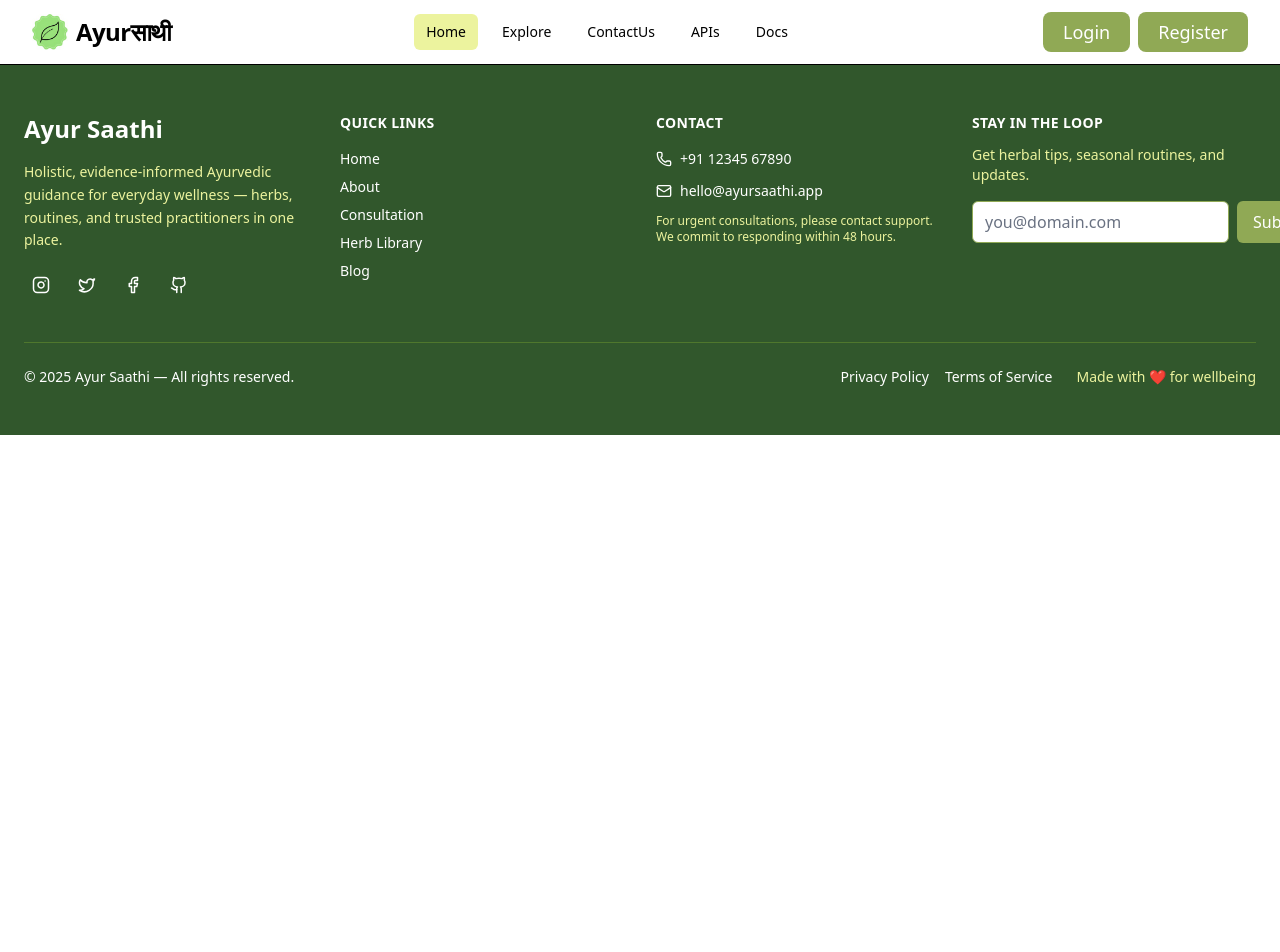
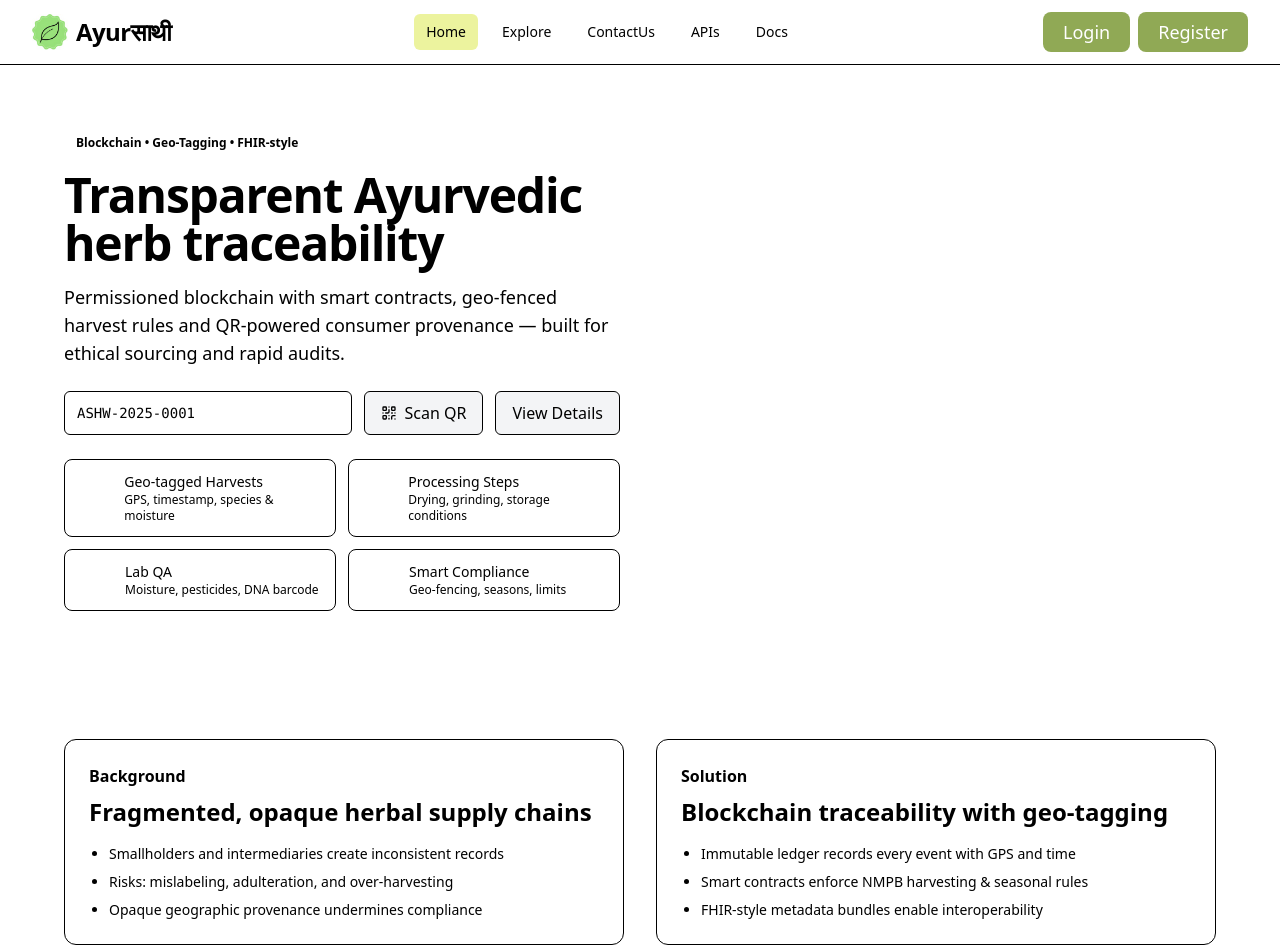
Before and after one commit to xeylous/Ayur-Sathi, a Next.js app: page / in a window 1280 px wide. Shown: the top 952 px of the page. Before the commit the page ends 800 px from the top, so only its background shows below. Built offline with nearby package versions, Linux system fonts and the light colour scheme; no server answers.

Commit message:
Home Updated

```diff
--- a/src/app/page.js
+++ b/src/app/page.js
@@ -3,6 +3,7 @@ import Navbar from "@/components/Navbar";
 import Footer from "@/components/Footer";
 import Image from "next/image";
 import { use } from "react";
+import Index from "@/components/Index";
 // import Navbar from "../components/Navbar";
 export default function Home() {
   return (
@@ -10,6 +11,7 @@ export default function Home() {
 
   {/* <Navbar /> */}
   <Navbar />
+  <Index />
   <Footer/>
   </>
   );
--- /dev/null
+++ b/src/components/Index.jsx
@@ -0,0 +1,180 @@
+"use client";
+
+import { useEffect, useMemo, useState } from "react";
+import Link from "next/link";
+import { useRouter, useSearchParams } from "next/navigation";
+import {
+  QrCode,
+  MapPin,
+  Factory,
+  FlaskConical,
+  ShieldCheck,
+  Workflow,
+  LineChart,
+  Box,
+} from "lucide-react";
+
+export default function Index() {
+  const [exampleFromServer, setExampleFromServer] = useState("");
+  const searchParams = useSearchParams();
+  const [batch, setBatch] = useState(searchParams.get("batch") || "ASHW-2025-0001");
+  const router = useRouter();
+
+  useEffect(() => {
+    fetchDemo();
+  }, []);
+
+  const fetchDemo = async () => {
+    try {
+      const response = await fetch("/api/demo");
+      const data = await response.json();
+      setExampleFromServer(data.message);
+    } catch (error) {
+      // ignore errors
+    }
+  };
+
+  const handleScan = () => {
+    router.push(`/provenance?batch=${encodeURIComponent(batch)}`);
+  };
+
+  const highlights = useMemo(
+    () => [
+      {
+        icon: MapPin,
+        title: "Geo-tagged Harvests",
+        desc: "GPS, timestamp, species & moisture",
+      },
+      {
+        icon: Factory,
+        title: "Processing Steps",
+        desc: "Drying, grinding, storage conditions",
+      },
+      {
+        icon: FlaskConical,
+        title: "Lab QA",
+        desc: "Moisture, pesticides, DNA barcode",
+      },
+      {
+        icon: ShieldCheck,
+        title: "Smart Compliance",
+        desc: "Geo-fencing, seasons, limits",
+      },
+    ],
+    []
+  );
+
+  return (
+    <div className="bg-background">
+      {/* HERO */}
+      <section className="relative overflow-hidden">
+        <div className="absolute inset-0 -z-10 opacity-30" aria-hidden>
+          <div className="absolute -top-20 -left-20 size-[400px] rounded-full blur-3xl bg-brand-100" />
+          <div className="absolute -bottom-10 -right-10 size-[500px] rounded-full blur-3xl bg-brand-400/40" />
+        </div>
+        <div className="container py-16 md:p-16">
+          <div className="grid gap-10 md:grid-cols-2 md:items-center">
+            <div>
+              {/* Badge replacement */}
+              <span className="inline-block px-3 py-1 rounded-full text-xs font-semibold bg-brand-100 text-brand-900">
+                Blockchain • Geo-Tagging • FHIR-style
+              </span>
+
+              <h1 className="mt-4 text-4xl md:text-5xl font-extrabold tracking-tight text-brand-900">
+                Transparent Ayurvedic herb traceability
+              </h1>
+
+              <p className="mt-4 text-lg text-muted-foreground max-w-xl">
+                Permissioned blockchain with smart contracts, geo-fenced harvest
+                rules and QR-powered consumer provenance — built for ethical
+                sourcing and rapid audits.
+              </p>
+
+              {/* Input + Buttons */}
+              <div className="mt-6 flex flex-col sm:flex-row gap-3" id="try">
+                <div className="flex-1 min-w-0">
+                  <label htmlFor="batch" className="sr-only">
+                    Batch
+                  </label>
+                  <input
+                    id="batch"
+                    value={batch}
+                    onChange={(e) => setBatch(e.target.value)}
+                    className="w-full h-11 rounded-md border bg-white px-3 font-mono text-sm focus:outline-none focus:ring-2 focus:ring-brand-600"
+                    placeholder="Enter or paste batch/QR code"
+                  />
+                </div>
+
+                <button
+
+                  className="flex items-center justify-center gap-2 h-11 px-4 rounded-md bg-gray-100 border text-black hover:bg-brand-700"
+                >
+                  <QrCode className="w-4 h-4" />
+                  Scan QR
+                </button>
+
+                <Link
+                  href="#"
+                  className="h-11 px-4 flex items-center justify-center rounded-md border bg-gray-100 hover:bg-gray-200"
+                >
+                  View Details
+                </Link>
+              </div>
+
+              {/* Highlights */}
+              <div className="mt-6 grid grid-cols-2 gap-3 text-sm">
+                {highlights.map(({ icon: Icon, title, desc }) => (
+                  <div
+                    key={title}
+                    className="flex items-center gap-3 rounded-lg border bg-card p-3"
+                  >
+                    <div className="h-9 w-9 rounded-md bg-brand-600 text-white grid place-items-center">
+                      <Icon className="h-5 w-5" />
+                    </div>
+                    <div>
+                      <div className="font-medium">{title}</div>
+                      <div className="text-muted-foreground text-xs">{desc}</div>
+                    </div>
+                  </div>
+                ))}
+              </div>
+            </div>
+
+
+          </div>
+        </div>
+      </section>
+
+      {/* PROBLEM & SOLUTION */}
+      <section className="py-12 md:p-16" id="background">
+        <div className="container grid gap-8 md:grid-cols-2">
+          <div className="rounded-xl border bg-card p-6">
+            <div className="text-brand-900 font-semibold">Background</div>
+            <h2 className="text-2xl font-bold mt-2">
+              Fragmented, opaque herbal supply chains
+            </h2>
+            <ul className="mt-4 space-y-2 text-sm text-muted-foreground list-disc pl-5">
+              <li>
+                Smallholders and intermediaries create inconsistent records
+              </li>
+              <li>Risks: mislabeling, adulteration, and over-harvesting</li>
+              <li>Opaque geographic provenance undermines compliance</li>
+            </ul>
+          </div>
+          <div className="rounded-xl border bg-card p-6">
+            <div className="text-brand-900 font-semibold">Solution</div>
+            <h2 className="text-2xl font-bold mt-2">
+              Blockchain traceability with geo-tagging
+            </h2>
+            <ul className="mt-4 space-y-2 text-sm text-muted-foreground list-disc pl-5">
+              <li>Immutable ledger records every event with GPS and time</li>
+              <li>Smart contracts enforce NMPB harvesting & seasonal rules</li>
+              <li>FHIR-style metadata bundles enable interoperability</li>
+            </ul>
+          </div>
+        </div>
+      </section>
+
+    </div>
+  );
+}
```
